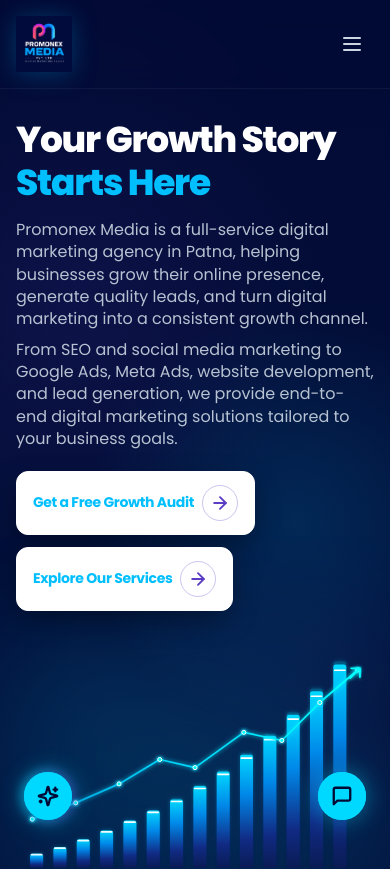
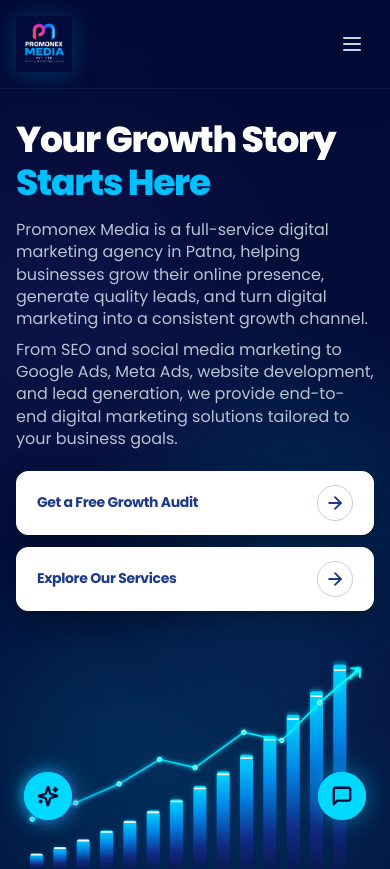
Before and after one commit to ARSHAD-12356/PromonexMedia-Pvt-Ltd, a Next.js app: page / in a window 390 px wide. Shown: the top 869 px of the page. Built offline with nearby package versions, Linux system fonts and the light colour scheme.

Commit message:
fix(mobile): remove close blink and balance mobile drawer transitions, update hero CTA button styles and animations

```diff
--- a/components/Header.tsx
+++ b/components/Header.tsx
@@ -17,19 +17,42 @@
 
 export default function Header() {
   const [isScrolled, setIsScrolled] = useState(false);
+  const [isRendered, setIsRendered] = useState(false);
   const [isMenuOpen, setIsMenuOpen] = useState(false);
   const [mounted, setMounted] = useState(false);
+  const closeTimerRef = React.useRef<NodeJS.Timeout | null>(null);
 
   useEffect(() => {
     setMounted(true);
+    return () => {
+      if (closeTimerRef.current) clearTimeout(closeTimerRef.current);
+      document.body.style.overflow = "";
+      document.body.style.touchAction = "";
+    };
   }, []);
 
   const openMenu = () => {
-    setIsMenuOpen(true);
+    if (closeTimerRef.current) clearTimeout(closeTimerRef.current);
+    setIsRendered(true);
+    document.body.style.overflow = "hidden";
+    document.body.style.touchAction = "none";
+    requestAnimationFrame(() => {
+      requestAnimationFrame(() => {
+        setIsMenuOpen(true);
+      });
+    });
   };
 
   const closeMenu = () => {
     setIsMenuOpen(false);
+    if (closeTimerRef.current) clearTimeout(closeTimerRef.current);
+    // Keep overlay mounted and body locked during the entire 380ms slide animation
+    closeTimerRef.current = setTimeout(() => {
+      setIsRendered(false);
+      document.body.style.overflow = "";
+      document.body.style.touchAction = "";
+      closeTimerRef.current = null;
+    }, 400);
   };
 
   useEffect(() => {
@@ -39,20 +62,6 @@
     window.addEventListener("scroll", handleScroll);
     return () => window.removeEventListener("scroll", handleScroll);
   }, []);
-
-  useEffect(() => {
-    if (isMenuOpen) {
-      document.body.style.overflow = "hidden";
-      document.body.style.touchAction = "none";
-    } else {
-      document.body.style.overflow = "";
-      document.body.style.touchAction = "";
-    }
-    return () => {
-      document.body.style.overflow = "";
-      document.body.style.touchAction = "";
-    };
-  }, [isMenuOpen]);
 
   return (
     <>
@@ -127,11 +136,10 @@
 
       {/* INDEPENDENT FULL-SCREEN MOBILE OVERLAY (Portal on document.body) */}
       {mounted &&
+        isRendered &&
         createPortal(
           <div
-            className={`fixed inset-0 z-[99999] lg:hidden transition-[visibility] duration-300 ${
-              isMenuOpen ? "visible pointer-events-auto" : "invisible pointer-events-none delay-300"
-            }`}
+            className="fixed inset-0 z-[99999] lg:hidden"
             style={{ position: "fixed", inset: 0 }}
           >
             {/* Backdrop: Dark navy translucent tint with smooth fade */}
@@ -140,23 +148,23 @@
               className="fixed inset-0 bg-[#020B35]/65 backdrop-blur-md cursor-pointer"
               style={{
                 opacity: isMenuOpen ? 1 : 0,
-                transition: "opacity 280ms cubic-bezier(0.16, 1, 0.3, 1)",
-                pointerEvents: isMenuOpen ? "auto" : "none",
+                transition: "opacity 380ms cubic-bezier(0.25, 1, 0.35, 1)",
+                WebkitBackfaceVisibility: "hidden",
+                backfaceVisibility: "hidden",
+                willChange: "opacity",
               }}
               aria-hidden="true"
             />
 
-            {/* Glassmorphism Sidebar Panel: Instant & buttery smooth GPU slide */}
+            {/* Glassmorphism Sidebar Panel: Smooth GPU slide without opacity flicker */}
             <aside
               className="fixed top-0 right-0 bottom-0 h-[100dvh] w-[84vw] sm:w-[380px] max-w-[420px] bg-[#020B35]/90 backdrop-blur-xl border-l border-cyan-400/30 shadow-[-16px_0_45px_rgba(0,191,255,0.22),-4px_0_20px_rgba(130,87,232,0.25)] flex flex-col justify-between p-6 sm:p-7 select-none overflow-hidden"
               style={{
                 transform: isMenuOpen ? "translate3d(0, 0, 0)" : "translate3d(100%, 0, 0)",
-                opacity: isMenuOpen ? 1 : 0,
-                transition: isMenuOpen
-                  ? "transform 280ms cubic-bezier(0.16, 1, 0.3, 1), opacity 240ms ease-out"
-                  : "transform 320ms cubic-bezier(0.25, 1, 0.35, 1), opacity 280ms ease-out",
-                pointerEvents: isMenuOpen ? "auto" : "none",
-                willChange: "transform, opacity",
+                transition: "transform 380ms cubic-bezier(0.25, 1, 0.35, 1)",
+                WebkitBackfaceVisibility: "hidden",
+                backfaceVisibility: "hidden",
+                willChange: "transform",
               }}
             >
               {/* Subtle interior ambient glow */}
@@ -198,8 +206,12 @@
                     className="w-full text-center"
                     style={{
                       opacity: isMenuOpen ? 1 : 0,
-                      transform: isMenuOpen ? "translate3d(0, 0, 0)" : "translate3d(0, 8px, 0)",
-                      transition: `opacity 240ms ease-out ${isMenuOpen ? 40 + idx * 25 : 0}ms, transform 240ms ease-out ${isMenuOpen ? 40 + idx * 25 : 0}ms`,
+                      transform: isMenuOpen ? "translate3d(0, 0, 0)" : "translate3d(0, 10px, 0)",
+                      transition: `opacity 300ms cubic-bezier(0.25, 1, 0.35, 1) ${
+                        isMenuOpen ? 50 + idx * 30 : 0
+                      }ms, transform 300ms cubic-bezier(0.25, 1, 0.35, 1) ${
+                        isMenuOpen ? 50 + idx * 30 : 0
+                      }ms`,
                     }}
                   >
                     <Link
--- a/components/Hero.tsx
+++ b/components/Hero.tsx
@@ -3,6 +3,7 @@
 import React from "react";
 import Link from "next/link";
 import { gsap } from "gsap";
+import { motion } from "framer-motion";
 import { ArrowRight } from "lucide-react";
 import GrowthChart from "./GrowthChart";
 
@@ -11,6 +12,18 @@
 
 export default function Hero() {
   const headingRef = React.useRef<HTMLHeadingElement>(null);
+  const [isMounted, setIsMounted] = React.useState(false);
+  const [isMobile, setIsMobile] = React.useState(false);
+
+  React.useEffect(() => {
+    const checkMobile = () => {
+      setIsMobile(window.innerWidth < 640);
+    };
+    checkMobile();
+    setIsMounted(true);
+    window.addEventListener("resize", checkMobile);
+    return () => window.removeEventListener("resize", checkMobile);
+  }, []);
 
   React.useEffect(() => {
     const heading = headingRef.current;
@@ -58,8 +71,11 @@
               </span>
             </h1>
 
-            {/* Supporting Copy */}
-            <div
+            {/* Supporting Copy / Subheading with Fade-in Animation */}
+            <motion.div
+              initial={{ opacity: 0, y: 16 }}
+              animate={{ opacity: 1, y: 0 }}
+              transition={{ duration: 0.8, delay: 0.35, ease: "easeOut" }}
               className="mt-4 max-w-[620px] space-y-2 text-[16px] leading-[1.4] text-slate-300/90 sm:mt-5 sm:text-[17px] md:text-[16px] xl:text-[17px] font-normal"
             >
               <p>
@@ -73,43 +89,59 @@
                 website development, and lead generation, we provide end-to-end
                 digital marketing solutions tailored to your business goals.
               </p>
-            </div>
+            </motion.div>
 
-            {/* EXACT TWO CTA BUTTONS (Purple Reference Style) */}
+            {/* EXACT TWO CTA BUTTONS: Slide-in on mobile, Fade-in on desktop/tablet */}
             <div
               className="mt-5 flex w-full flex-col items-start gap-3 sm:mt-6 sm:flex-row"
             >
               {/* BUTTON 1: Get a Free Growth Audit */}
+              <motion.div
+                key={isMounted ? (isMobile ? "btn1-mobile" : "btn1-desktop") : "btn1-init"}
+                initial={isMobile ? { x: -45, opacity: 0 } : { opacity: 0, y: 14 }}
+                animate={{ x: 0, y: 0, opacity: 1 }}
+                transition={{ duration: 0.75, delay: 0.5, ease: [0.22, 1, 0.36, 1] }}
+                className="w-full sm:w-auto sm:flex-1"
+              >
                 <Link
                   href="#contact"
-                  className="group relative flex w-fit shrink-0 items-center justify-between h-[64px] px-4 rounded-xl bg-white text-[#5B3CC4] shadow-[0_10px_30px_-5px_rgba(0,0,0,0.4)] hover:bg-[linear-gradient(90deg,#FA5679_0%,#E93A94_25%,#BB20E9_45%,#0478FD_65%,#189CFD_82%,#4AE1FC_100%)] hover:shadow-[0_10px_30px_rgba(4,120,253,0.20)] hover:text-white hover:-translate-y-0.5 active:translate-y-0 transition-all duration-300 border border-white sm:h-[68px] sm:w-full sm:flex-1"
+                  className="group relative flex w-full shrink-0 items-center justify-between h-[64px] px-5 rounded-xl bg-white text-[#1E3A8A] shadow-[0_10px_30px_-5px_rgba(0,0,0,0.4)] hover:bg-[linear-gradient(90deg,#FA5679_0%,#E93A94_25%,#BB20E9_45%,#0478FD_65%,#189CFD_82%,#4AE1FC_100%)] hover:shadow-[0_10px_30px_rgba(4,120,253,0.20)] hover:text-white hover:-translate-y-0.5 active:translate-y-0 transition-all duration-300 border border-white sm:h-[68px]"
                 >
-                <span className="text-[14px] font-bold tracking-tight text-[#00BFFF] transition-colors group-hover:text-white sm:text-[15px] lg:text-[16px]">
+                  <span className="text-[14px] font-bold tracking-tight text-[#1E3A8A] transition-colors group-hover:text-white sm:text-[15px] lg:text-[16px]">
                     Get a Free Growth Audit
                   </span>
-                <span className="w-9 h-9 rounded-full border border-[#5B3CC4]/30 flex items-center justify-center text-[#5B3CC4] group-hover:border-white group-hover:bg-white/10 group-hover:text-white group-hover:scale-105 transition-all duration-300 shrink-0 ml-2">
+                  <span className="w-9 h-9 rounded-full border border-[#1E3A8A]/25 flex items-center justify-center text-[#1E3A8A] group-hover:border-white group-hover:bg-white/10 group-hover:text-white group-hover:scale-105 transition-all duration-300 shrink-0 ml-2">
                     <ArrowRight
                       size={20}
                       className="stroke-[2.2] group-hover:translate-x-0.5 transition-transform duration-200"
                     />
                   </span>
                 </Link>
+              </motion.div>
 
               {/* BUTTON 2: Explore Our Services */}
+              <motion.div
+                key={isMounted ? (isMobile ? "btn2-mobile" : "btn2-desktop") : "btn2-init"}
+                initial={isMobile ? { x: -45, opacity: 0 } : { opacity: 0, y: 14 }}
+                animate={{ x: 0, y: 0, opacity: 1 }}
+                transition={{ duration: 0.75, delay: isMobile ? 0.65 : 0.6, ease: [0.22, 1, 0.36, 1] }}
+                className="w-full sm:w-auto sm:flex-1"
+              >
                 <Link
                   href="#services"
-                  className="group relative flex w-fit shrink-0 items-center justify-between h-[64px] px-4 rounded-xl bg-white text-[#5B3CC4] shadow-[0_10px_30px_-5px_rgba(0,0,0,0.4)] hover:bg-[linear-gradient(90deg,#FA5679_0%,#E93A94_25%,#BB20E9_45%,#0478FD_65%,#189CFD_82%,#4AE1FC_100%)] hover:shadow-[0_10px_30px_rgba(4,120,253,0.20)] hover:text-white hover:-translate-y-0.5 active:translate-y-0 transition-all duration-300 border border-white sm:h-[68px] sm:w-full sm:flex-1"
+                  className="group relative flex w-full shrink-0 items-center justify-between h-[64px] px-5 rounded-xl bg-white text-[#1E3A8A] shadow-[0_10px_30px_-5px_rgba(0,0,0,0.4)] hover:bg-[linear-gradient(90deg,#FA5679_0%,#E93A94_25%,#BB20E9_45%,#0478FD_65%,#189CFD_82%,#4AE1FC_100%)] hover:shadow-[0_10px_30px_rgba(4,120,253,0.20)] hover:text-white hover:-translate-y-0.5 active:translate-y-0 transition-all duration-300 border border-white sm:h-[68px]"
                 >
-                <span className="text-[14px] font-bold tracking-tight text-[#00BFFF] transition-colors group-hover:text-white sm:text-[15px] lg:text-[16px]">
+                  <span className="text-[14px] font-bold tracking-tight text-[#1E3A8A] transition-colors group-hover:text-white sm:text-[15px] lg:text-[16px]">
                     Explore Our Services
                   </span>
-                <span className="w-9 h-9 rounded-full border border-[#5B3CC4]/30 flex items-center justify-center text-[#5B3CC4] group-hover:border-white group-hover:bg-white/10 group-hover:text-white group-hover:scale-105 transition-all duration-300 shrink-0 ml-2">
+                  <span className="w-9 h-9 rounded-full border border-[#1E3A8A]/25 flex items-center justify-center text-[#1E3A8A] group-hover:border-white group-hover:bg-white/10 group-hover:text-white group-hover:scale-105 transition-all duration-300 shrink-0 ml-2">
                     <ArrowRight
                       size={20}
                       className="stroke-[2.2] group-hover:translate-x-0.5 transition-transform duration-200"
                     />
                   </span>
                 </Link>
+              </motion.div>
             </div>
           </div>
 
```
Lines whose indentation alone changed are shown as unchanged.
